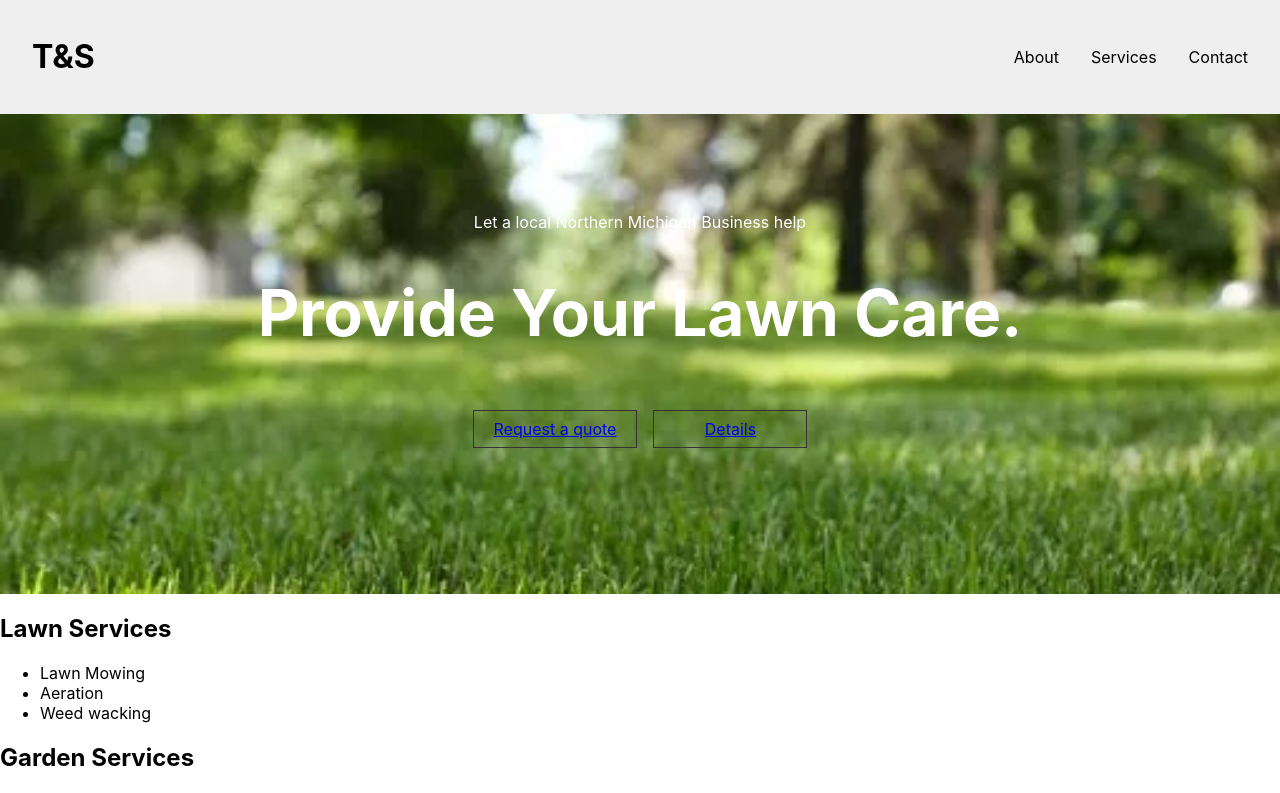
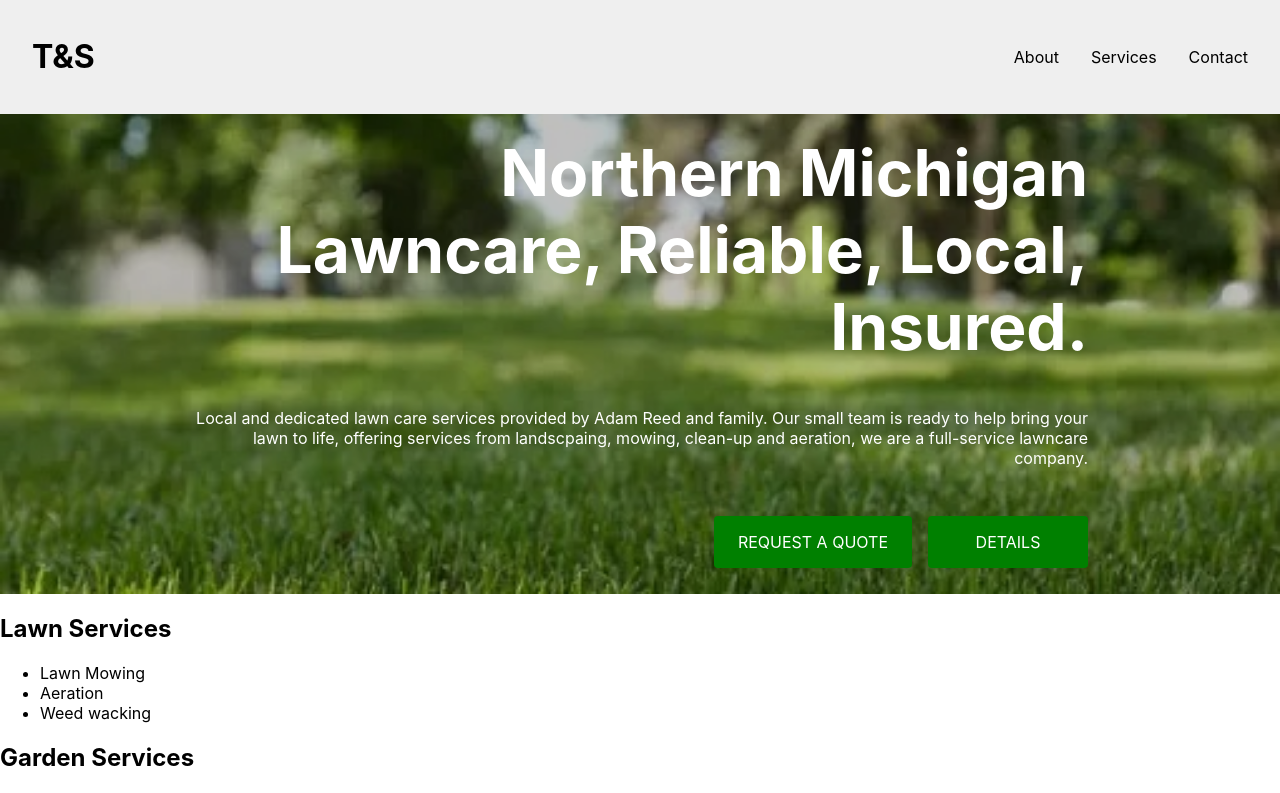
Before and after one commit to adamrd231/lawnWebsite, a React (Create React App) app: page / in a window 1280 px wide. Shown: the top 793 px of the page. Built offline with nearby package versions, Linux system fonts and the light colour scheme.

Commit message:
Updated landing page

```diff
--- a/src/Views/Landing.js
+++ b/src/Views/Landing.js
@@ -5,24 +5,30 @@ import Gallery from './Gallery';
 const Container = styled.div`
   display: flex;
   flex-direction: column;
-  align-items: center;
+  align-items: stretch;
   justify-content: center;
   width: 100%;
   margin: auto;
-  min-height: 60vh;
-  background-image: url('/lawn.jpeg');
-  background-size: cover;
-  background-position: center;
+  height: 60vh;
+  position: relative;
   color: white;
 `;
 
 const Button = styled.a`
-  margin-top: 1rem;
+  margin-top: 3rem;
   margin-bottom: 3rem;
   padding: 0.5rem 1.25rem;
   border: 1px solid #333;
   min-width: 7rem;
   text-align: center;
+  background: green;
+  color: white;
+  text-decoration: none;
+  border-radius: 0.25rem;
+  border: none;
+  padding: 1rem 1.5rem;
+  font-size: 1rem;
+  text-transform: uppercase;
 `;
 
 const RowContainer = styled.div`
@@ -31,24 +37,52 @@ const RowContainer = styled.div`
   gap: 1rem;
 `;
 
-
 const Title = styled.h1`
   font-size: 4rem;
   font-weight: bold;
+`;
+
+// Create a styled image that takes the lawn.jped asset from the public folder
+const BackgroundImage = styled.img`
+  width: 100%;
+  height: 100%;
+  background-blend-mode: darken;
+  object-fit: cover;
+  position: absolute;
+  z-index: -2;
+`;
+
+const Overlay = styled.div`
+  background: rgba(0, 0, 0, 0.25);
+  position: absolute;
+  width: 100%;
+  height: 100%;
+  z-index: -1;
+`;
+
+const TextContainer = styled.div`
+  display: flex;
+  flex-direction: column;
+  align-items: flex-end;
+  width: 70%;
+  margin: auto;
+  text-align: right;
 `;
 
 function Landing() {
 
   return (
     <Container>
-      <o>Let a local Northern Michigan Business help</o>
-      <Title>Provide Your Lawn Care.</Title>
-      <RowContainer>
-      <Button href="mailto:reedboards@gmail.com">Request a quote</Button>
-      <Button href="mailto:reedboards@gmail.com">Details</Button>
-      </RowContainer>
-
-
+      <TextContainer>
+        <Title>Northern Michigan Lawncare, Reliable, Local, Insured.</Title>
+        <>Local and dedicated lawn care services provided by Adam Reed and family. Our small team is ready to help bring your lawn to life, offering services from landscpaing, mowing, clean-up and aeration, we are a full-service lawncare company.</>
+        <RowContainer>
+          <Button href="mailto:reedboards@gmail.com">Request a quote</Button>
+          <Button href="mailto:reedboards@gmail.com">Details</Button>
+        </RowContainer>
+      </TextContainer>
+      <BackgroundImage src='lawn.jpeg'/>
+      <Overlay />
     </Container>
   );
 }
```
